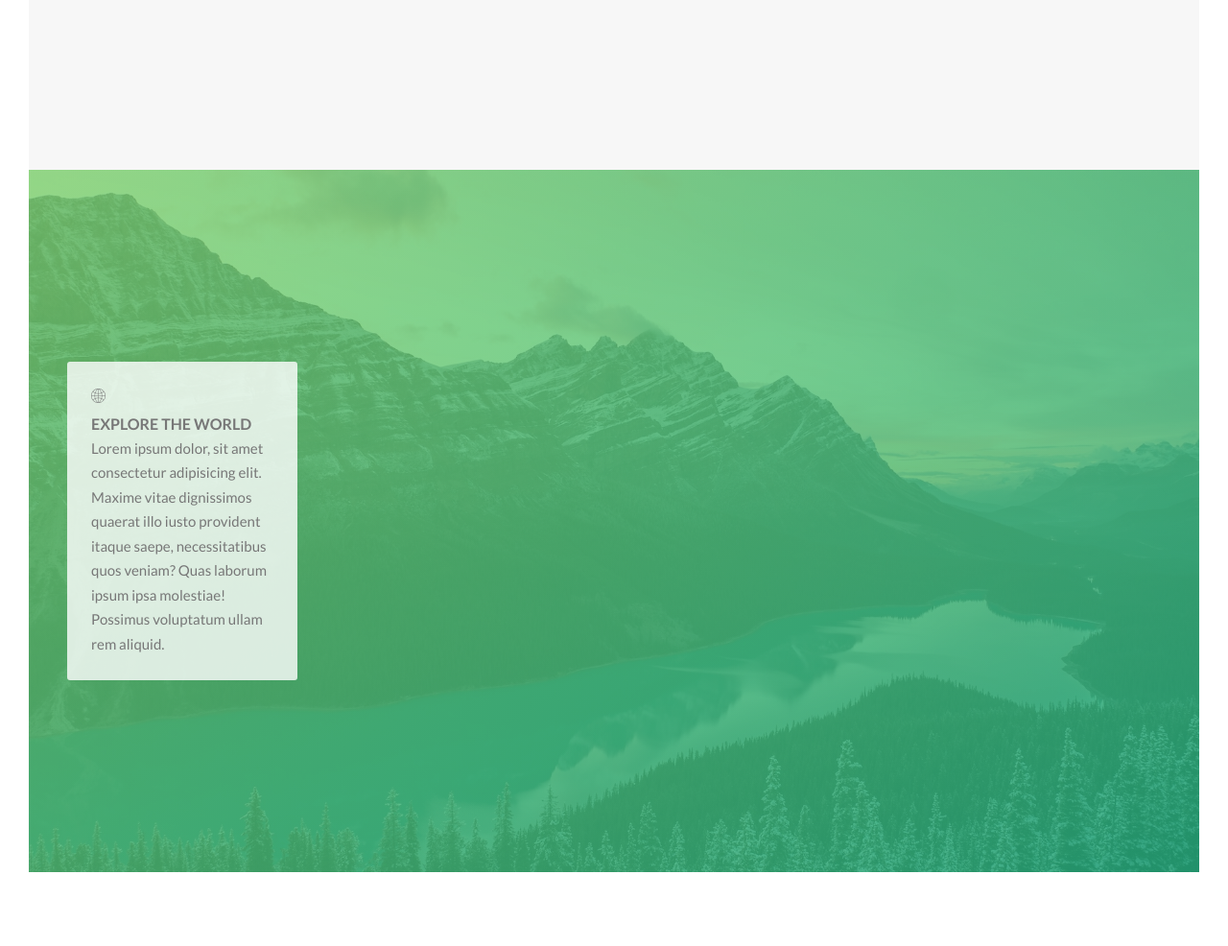
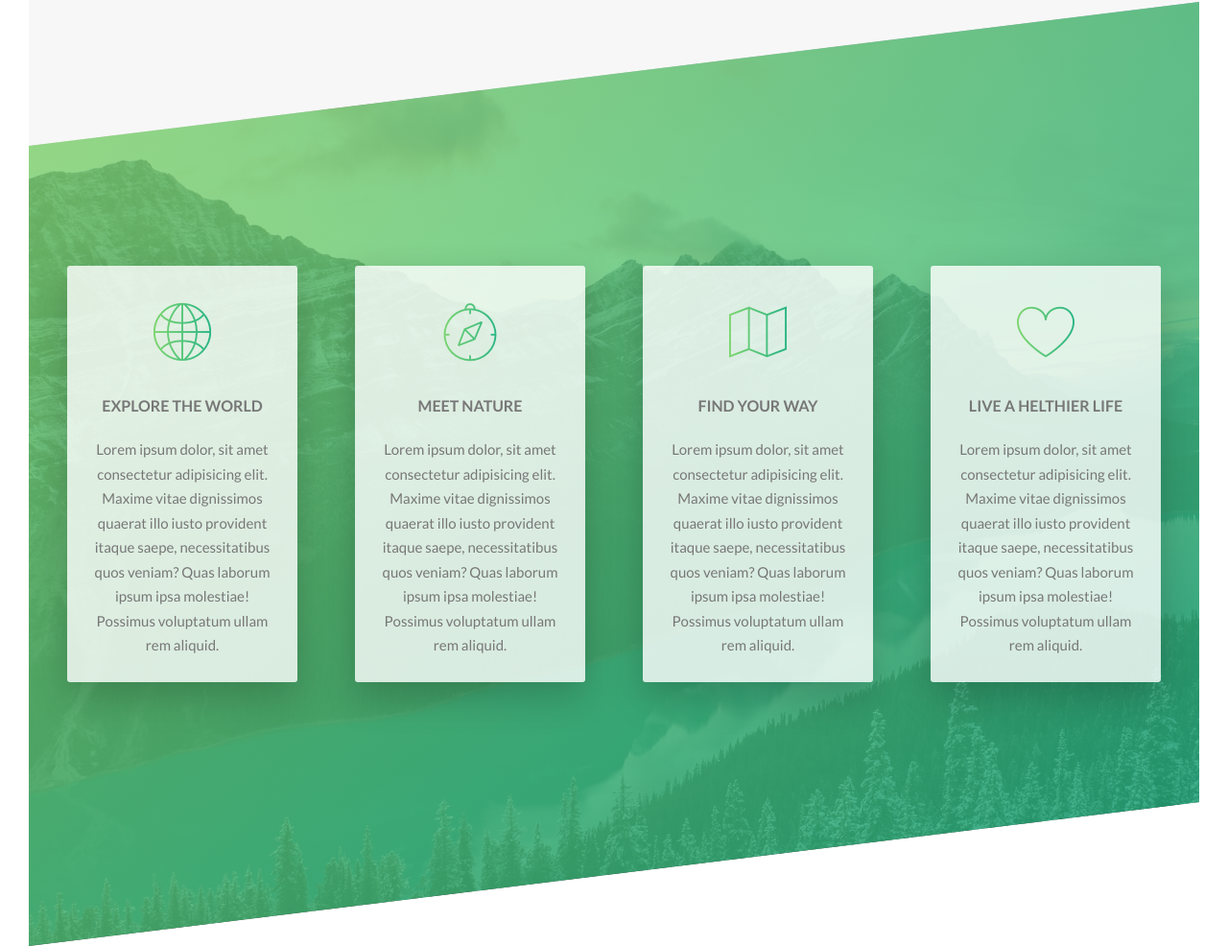
Before and after one commit to mrDevIll/natour-advanced-css, a website: page index.html in a window 1280 px wide. Shown: the part 1444-2430 px from the top of the page at 96% size. Before the commit the page ends 2383 px from the top, so only its background shows below. Drawn offline with Linux system fonts and the light colour scheme.

Commit message:
feature section

```diff
--- a/index.html
+++ b/index.html
@@ -65,7 +65,37 @@
                     <div class="col-1-of-4">
                         <div class="feature-box">
                             <i class=" feature-box__icon icon-basic-world"></i>
-                            <h3 class="heading-tertiary">Explore the world</h3>
+                            <h3 class="heading-tertiary u-margin-bottom-small">Explore the world</h3>
+                            <p class="feature-box__text">
+                                Lorem ipsum dolor, sit amet consectetur adipisicing elit. Maxime vitae dignissimos quaerat illo iusto provident itaque saepe, necessitatibus quos veniam? Quas laborum ipsum ipsa molestiae! Possimus voluptatum ullam rem aliquid.
+                            </p>
+                        </div>
+                    </div>
+
+                    <div class="col-1-of-4">
+                        <div class="feature-box">
+                            <i class=" feature-box__icon icon-basic-compass"></i>
+                            <h3 class="heading-tertiary u-margin-bottom-small">Meet Nature</h3>
+                            <p class="feature-box__text">
+                                Lorem ipsum dolor, sit amet consectetur adipisicing elit. Maxime vitae dignissimos quaerat illo iusto provident itaque saepe, necessitatibus quos veniam? Quas laborum ipsum ipsa molestiae! Possimus voluptatum ullam rem aliquid.
+                            </p>
+                        </div>
+                    </div>
+
+                    <div class="col-1-of-4">
+                        <div class="feature-box">
+                            <i class=" feature-box__icon icon-basic-map"></i>
+                            <h3 class="heading-tertiary u-margin-bottom-small">find your way</h3>
+                            <p class="feature-box__text">
+                                Lorem ipsum dolor, sit amet consectetur adipisicing elit. Maxime vitae dignissimos quaerat illo iusto provident itaque saepe, necessitatibus quos veniam? Quas laborum ipsum ipsa molestiae! Possimus voluptatum ullam rem aliquid.
+                            </p>
+                        </div>
+                    </div>
+
+                    <div class="col-1-of-4">
+                        <div class="feature-box">
+                            <i class=" feature-box__icon icon-basic-heart"></i>
+                            <h3 class="heading-tertiary u-margin-bottom-small">live a helthier life</h3>
                             <p class="feature-box__text">
                                 Lorem ipsum dolor, sit amet consectetur adipisicing elit. Maxime vitae dignissimos quaerat illo iusto provident itaque saepe, necessitatibus quos veniam? Quas laborum ipsum ipsa molestiae! Possimus voluptatum ullam rem aliquid.
                             </p>
--- a/sass/component/_feature-box.scss
+++ b/sass/component/_feature-box.scss
@@ -1,13 +1,23 @@
 .feature-box{
     background-color: rgba($color-white, .8);
+    text-align: center;
     font-size: 1.5rem;
     padding: 2.5rem;
     border-radius: 3px;
-    box-shadow: 0 1.5rem 4rem rgba($color-black, 0.2)
+    box-shadow: 0 1.5rem 4rem rgba($color-black, 0.2);
+    transition: transform .3s;
+
     &__icon{
+        font-size: 6rem;
+        margin-bottom: .5rem;
+        display: inline-block;
+        background-image: linear-gradient(to right, $color-primary-light, $color-primary-dark);
+        -webkit-background-clip: text;
+        color: transparent;
 
     }
-    &__text{
+    &:hover{
+        transform: translateY(-1.5rem) scale(1.03);
+    }
 
-    }
 }
--- a/sass/pages/_home.scss
+++ b/sass/pages/_home.scss
@@ -12,4 +12,11 @@
         rgba($color-primary-dark,0.8)),
         url(../img/nat-4.jpg);
     background-size: cover;
+    margin-top: -10rem;
+
+    transform: skewY(-7deg);
+    & > *{
+        transform: skewY(7deg);
+
+    }
 }
```
Also changed, not shown: css/style.css.
